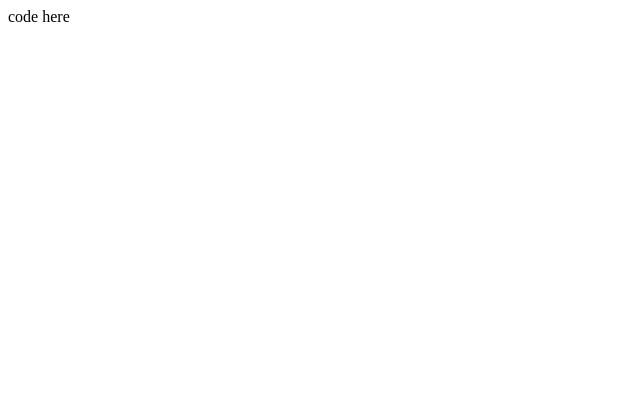
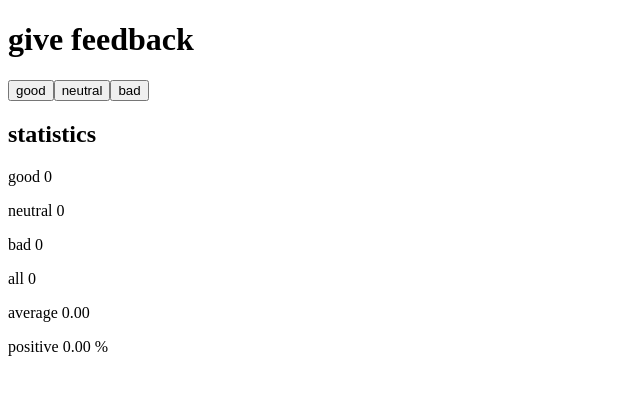
Before and after one commit to amandaguan-ag/fullstackopen, a React (Vite) app in the folder part1/unicafe/: page / in a window 1280 px wide. Shown: the top 394 px of the page, without its empty margins (0-640 px from the left). Built offline with nearby package versions, Linux system fonts and the light colour scheme.

Commit message:
1.7 Refactor App component to include feedback statistics

```diff
--- a/part1/unicafe/src/App.jsx
+++ b/part1/unicafe/src/App.jsx
@@ -1,4 +1,4 @@
-import { useState } from 'react'
+import { useState } from "react";
 
 const App = () => {
   // save clicks of each button to its own state
@@ -6,7 +6,37 @@ const App = () => {
   const [neutral, setNeutral] = useState(0);
   const [bad, setBad] = useState(0);
 
-  return <div>code here</div>;
+  const total = good + neutral + bad;
+  const average = (good * 1 + neutral * 0 + bad * -1) / (total || 1);
+  const positivePercentage = (good / (total || 1)) * 100;
+
+  const handleGoodClick = () => {
+    setGood(good + 1);
+  };
+
+  const handleNeutralClick = () => {
+    setNeutral(neutral + 1);
+  };
+
+  const handleBadClick = () => {
+    setBad(bad + 1);
+  };
+
+  return (
+    <div>
+      <h1>give feedback</h1>
+      <button onClick={handleGoodClick}>good</button>
+      <button onClick={handleNeutralClick}>neutral</button>
+      <button onClick={handleBadClick}>bad</button>
+      <h2>statistics</h2>
+      <p>good {good}</p>
+      <p>neutral {neutral}</p>
+      <p>bad {bad}</p>
+      <p>all {total}</p>
+      <p>average {average.toFixed(2)}</p>
+      <p>positive {positivePercentage.toFixed(2)} %</p>
+    </div>
+  );
 };
 
 export default App;
```
